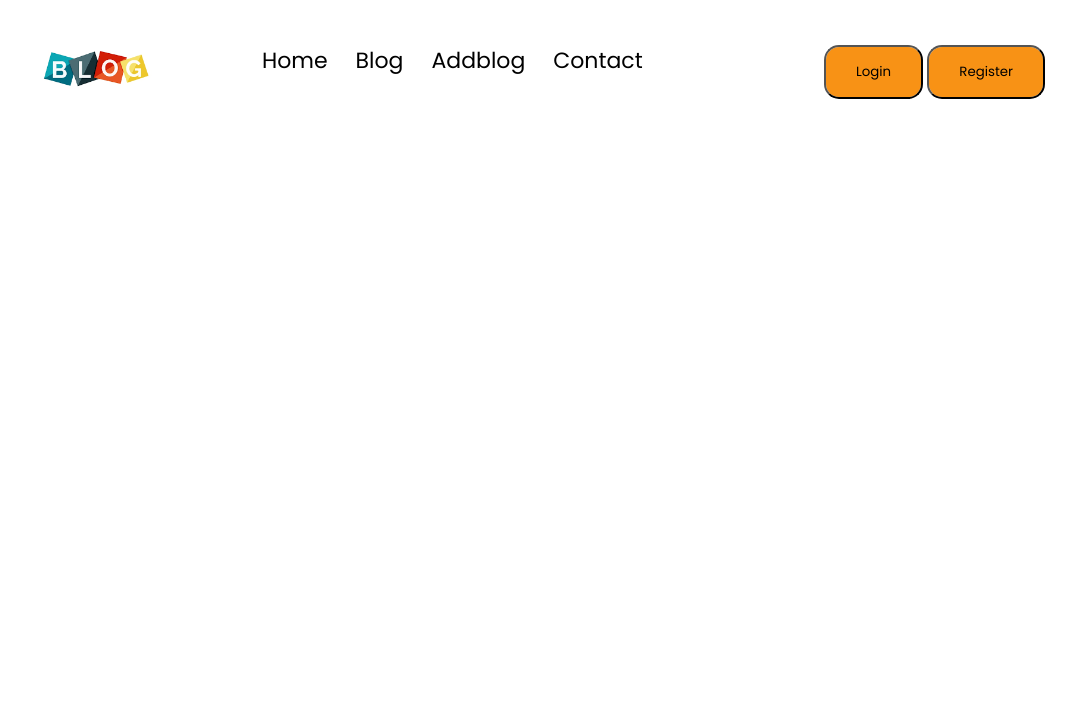
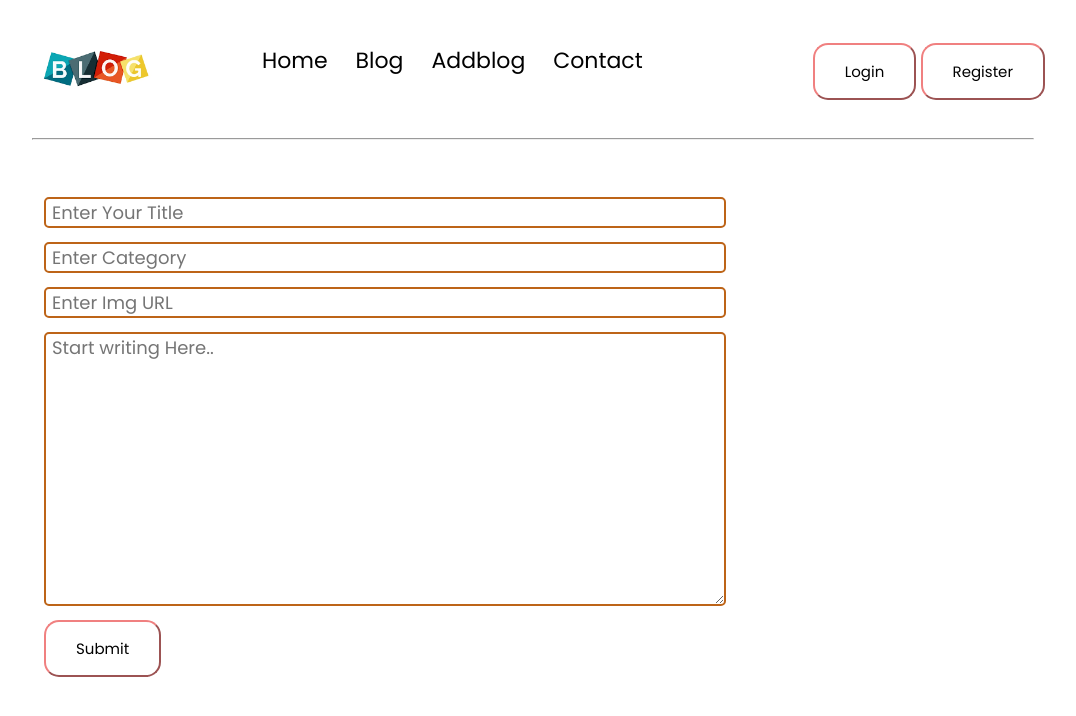
Before and after one commit to MeetShah2003/Blog-project, a website with bundled scripts: page html/addblog.html in a window 1280 px wide. Shown: the whole page, without its empty margins (107-1183 px from the left). Built offline with nearby package versions, Linux system fonts and the light colour scheme.

Commit message:
AddBlog feature added

```diff
--- a/components/navbar.js
+++ b/components/navbar.js
@@ -16,8 +16,8 @@ const navbar=()=>{
             <button id="btn-login"><a href="html/login.html">Login</a></button>
             <button id="btn-register"><a href="html/register.html">Register</a></button>
         </div>
-
-    </nav>
+        </nav>
+        <center><hr width="1000px"></center>
     `
 }
 
--- a/css/addblog.css
+++ b/css/addblog.css
@@ -0,0 +1,4 @@
+.contact-content{
+    margin-top: 50px;
+    margin-bottom: 50px;
+}
--- a/css/style.css
+++ b/css/style.css
@@ -52,31 +52,27 @@ a{
   color: var(--main-bg-color);
 }
 
+
 #btn-login,#btn-register{
-  position: relative;
   padding: 15px 30px;
   border-radius: 15px;
-  overflow: hidden;
   background-color: transparent;
+  border-color: #f08080;
+  transition: all ease-in-out 0.5s;
 }
 #btn-login a,#btn-register a{
   color: black;
+  font-size: 15px;
+  transition: all ease-in-out 0.5s;
+  transition: all 0.5s;
 }
-#btn-login::before,#btn-register::before{
-  content: "";
-  position: absolute;
-  width: 150px;
-  height: 100px;
-  background-color: rgb(248, 146, 21);
-  top: 0px;
-  left: 0px;
-  transition: all 0.5s;
-  z-index: -1;
+#btn-login:hover, #btn-register:hover{
+  background-color: black;
+  border: black;
 }
-#btn-login:hover::before,#btn-register:hover::before{
-  height: 0px;
+#btn-login:hover a, #btn-register:hover a{
+  color: antiquewhite;
 }
-
 .content {
   height: 100%;
   display: flex;
--- a/css/utils.css
+++ b/css/utils.css
@@ -33,19 +33,26 @@
   margin-bottom: 32px;
 }
 
-.btn {
-  padding: 0px 20px;
-  padding-top: 3px;
-  border: 2px solid black;
-  border-radius: 6px;
-  font-size: 16px;
+.btn{
   cursor: pointer;
-  transition: all 0.3s ease-in-out;
+  padding: 15px 30px;
+  border-radius: 15px;
+  background-color: transparent;
+  border-color: #f08080;
+  transition: all ease-in-out 0.5s;
 }
-
-.btn:hover {
-  color: white;
-  background: var(--main-bg-color);
+.btn span{
+  color: black;
+  font-size: 15px;
+  transition: all ease-in-out 0.5s;
+  transition: all 0.5s;
+}
+.btn:hover{
+  background-color: black;
+  border: black;
+}
+.btn:hover span{
+  color: antiquewhite;
 }
 
 .form-input {
--- a/html/addblog.html
+++ b/html/addblog.html
@@ -14,6 +14,32 @@
 </head>
 <body>
     <div id="navbar"></div>
+
+    <div class="contact-content font1 max-width-1 m-auto">
+        <div class="max-width-1 m-auto mx-1">
+            <form id="form">
+                <div class="contact-form">
+                    <div class="form-box">
+                        <input type="text" id="title" placeholder="Enter Your Title">
+                    </div>
+                    <div class="form-box">
+                        <input type="text" id="category" placeholder="Enter Category">
+                    </div>
+                    <div class="form-box">
+                        <input type="url" id="img" placeholder="Enter Img URL">
+                    </div>
+                    <div class="form-box">
+                        <textarea name="" id="description" cols="30" rows="10" placeholder="Start writing Here.."></textarea>
+                    </div>
+                    <div class="form-box">
+                        <button class="btn"><span>Submit</span></button>
+                    </div>
+
+                </div>
+            </form>
+        </div>
+
+    </div>
     <script type="module" src="../js/addblog.js"></script>
 </body>
 </html>
--- a/js/addblog.js
+++ b/js/addblog.js
@@ -1,3 +1,23 @@
 import { navbar } from "../components/navbar.js";
 
 document.getElementById("navbar").innerHTML=navbar();
+
+
+const blogPost=((e)=>{
+    e.preventDefault();
+    let blogData={
+        title:document.getElementById("title").value,
+        category:document.getElementById("category").value,
+        img:document.getElementById("img").value,
+        description:document.getElementById("description").value
+    };
+
+    fetch(`http://localhost:1020/blog`,{
+        method:"POST",
+        headers:{"Content-Type":"application/json"},
+        body:JSON.stringify(blogData)
+    });
+});
+
+
+document.getElementById("form").addEventListener("submit",blogPost);
```
Also changed, not shown: db.json (+8 -2 lines), html/contact.html (+0 -1 lines), index.html (+1 -1 lines).
